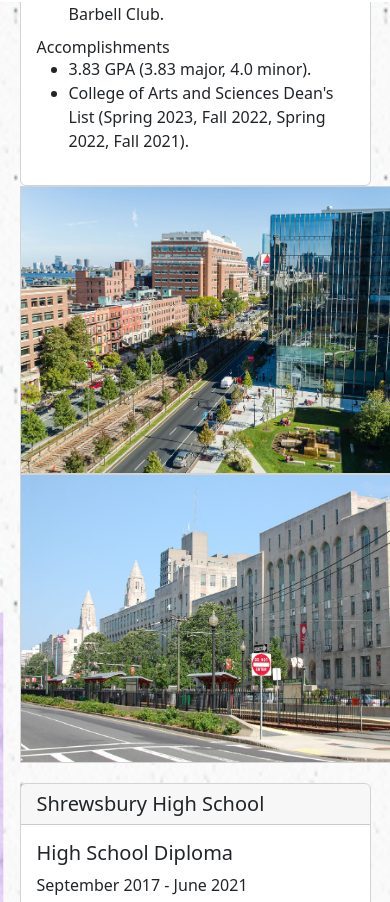
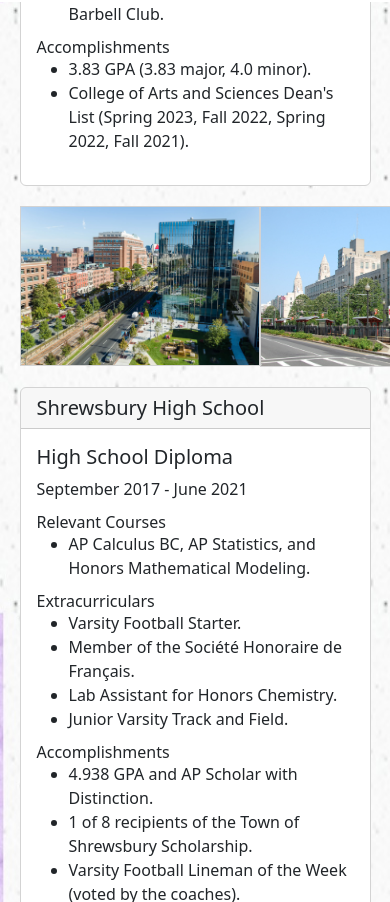
Before and after one commit to victorverma3/Portfolio, a React (Vite) app: page /education in a window 390 px wide. Shown: the part 842-1744 px from the top of the page. Built offline with nearby package versions, Linux system fonts and the light colour scheme.

Commit message:
school pics now adjust to screen size

```diff
--- a/src/pages/education/Education.css
+++ b/src/pages/education/Education.css
@@ -38,6 +38,22 @@
     justify-content: space-around;
 }
 
+@media screen and (max-width: 1208px) {
+    .schoolPic {
+        width: 15rem;
+        margin: auto;
+        border: 1px solid lightgrey;
+    }
+
+    .schoolPicContainer {
+        width: 38rem;
+        margin-top: 20px;
+        display: flex;
+        flex-direction: row;
+        justify-content: space-around;
+    }
+}
+
 @media screen and (min-width: 1440px) {
     .schoolInfo {
         width: 42rem;
```
